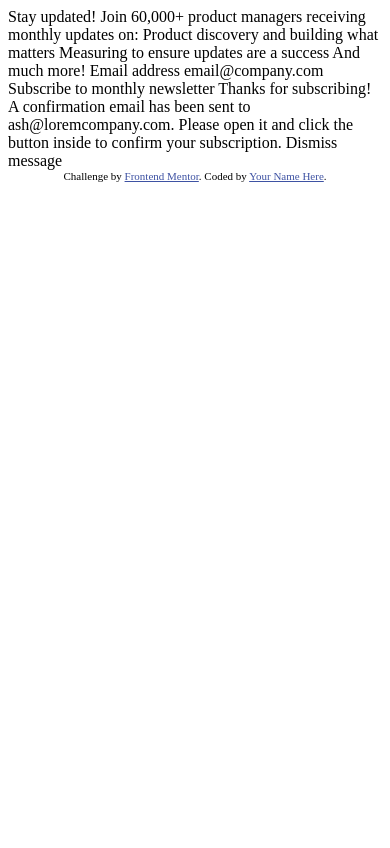
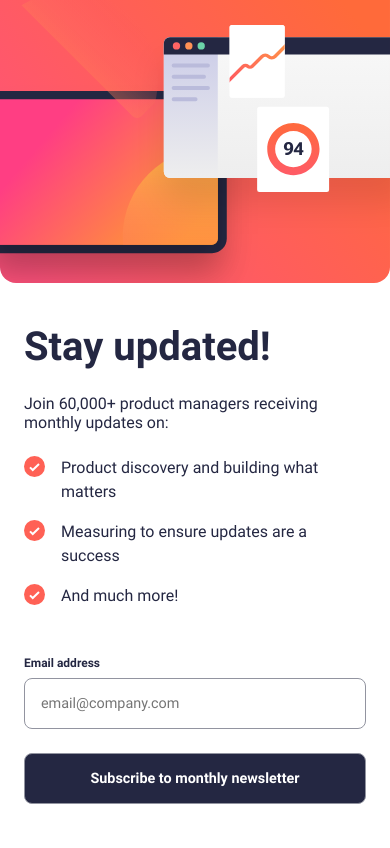
Before and after one commit to TCO932/newsletter-sign-up-with-success-message-main, a plain HTML site: page index.html in a window 390 px wide. Shown: the top 848 px of the page. Drawn offline with Linux system fonts and the light colour scheme.

Commit message:
mobile-0.9

```diff
--- a/index.html
+++ b/index.html
@@ -5,48 +5,69 @@
   <meta name="viewport" content="width=device-width, initial-scale=1.0"> <!-- displays site properly based on user's device -->
 
   <link rel="icon" type="image/png" sizes="32x32" href="./assets/images/favicon-32x32.png">
+  <link rel="stylesheet" href="style.css">
+
+  <script src="main.js" defer></script>
 
   <title>Frontend Mentor | Newsletter sign-up form with success message</title>
 
-  <!-- Feel free to remove these styles or customise in your own stylesheet 👍 -->
-  <style>
-    .attribution { font-size: 11px; text-align: center; }
-    .attribution a { color: hsl(228, 45%, 44%); }
-  </style>
 </head>
 <body>
 
-  <!-- Sign-up form start -->
+  <main>
+    <article id="subscribe">
+      <div class="pic">
+      </div>
+      <div class="content">
+        <div class="info">
+          <h1>
+            Stay updated!
+          </h1>
+          <p>
+            Join 60,000+ product managers receiving monthly updates on:
+          </p>
+          <ul>
+            <li>
+              Product discovery and building what matters
+            </li>
+            <li>
+              Measuring to ensure updates are a success
+            </li>
+            <li>
+              And much more!
+            </li>
+          </div>
+          <form id="subscribe-form" novalidate>
+            <p class="labels">
+              <label for="email">
+                Email address
+              </label>
+              <span id="error-message"></span>
+            </p>
+            <input id="email" name="email" type="email" required placeholder="email@company.com">
+            <button type="submit">
+              Subscribe to monthly newsletter
+            </button>
+          </form>
+        </ul>
+      </div>
+    </article>
+  </main>
 
-  Stay updated!
-
-  Join 60,000+ product managers receiving monthly updates on:
-
-  Product discovery and building what matters
-  Measuring to ensure updates are a success
-  And much more!
-
-  Email address
-  email@company.com
-
-  Subscribe to monthly newsletter
-
-  <!-- Sign-up form end -->
-
-  <!-- Success message start -->
-
-  Thanks for subscribing!
-
-  A confirmation email has been sent to ash@loremcompany.com.
-  Please open it and click the button inside to confirm your subscription.
-
-  Dismiss message
-
-  <!-- Success message end -->
-
-  <div class="attribution">
-    Challenge by <a href="https://www.frontendmentor.io?ref=challenge" target="_blank">Frontend Mentor</a>.
-    Coded by <a href="#">Your Name Here</a>.
-  </div>
+  <article id="success">
+    <div class="content">
+      <div class="success-pic"></div>
+      <h1>
+        Thanks for subscribing!
+      </h1>
+      <p>
+        A confirmation email has been sent to <span id="user-email"></span>.
+        Please open it and click the button inside to confirm your subscription.
+      </p>
+    </div>
+    <button>
+      Dismiss message
+    </button>
+  </article>
 </body>
 </html>
--- /dev/null
+++ b/main.js
@@ -0,0 +1,28 @@
+const form = document.getElementById('subscribe-form')
+const subscribe = document.getElementById('subscribe')
+const success = document.getElementById('success')
+
+function handleSubmit(e) {
+    e.preventDefault()
+
+    const formData = new FormData(e.target);
+    const data = Object.fromEntries(formData);
+    console.log(data)
+
+    const emailInput = document.getElementById('email');
+    const errorMessage = document.getElementById('error-message');
+
+    if (!emailInput.checkValidity()) {
+        errorMessage.textContent = emailInput.validationMessage;
+        errorMessage.style.display = 'block';
+        emailInput.classList.add('submited')
+    } else {
+        errorMessage.style.display = 'none';
+        subscribe.style.display = 'none';
+        success.style.display = 'flex';
+        const userEmail = document.getElementById('user-email')
+        userEmail.textContent = emailInput.value
+    }
+}
+
+form.addEventListener('submit', handleSubmit)
--- /dev/null
+++ b/style.css
@@ -0,0 +1,215 @@
+@font-face {
+    font-family: 'Roboto';
+    src: url('assets/fonts/Roboto-Regular.ttf') format('truetype');
+    font-weight: normal;
+    font-style: normal;
+}
+
+@font-face {
+    font-family: 'Roboto';
+    src: url('assets/fonts/Roboto-Bold.ttf') format('truetype');
+    font-weight: Bold;
+    font-style: normal;
+}
+
+:root {
+    /* primary */
+    --color-tomato: hsl(4, 100%, 67%);
+    --color-tomato-transparent: hsla(4, 100%, 67%, 0.2);
+
+    /* neutral */
+    --color-dark-slate-grey: hsl(234, 29%, 20%);
+    --color-charcoal-grey: hsl(235, 18%, 26%);
+    --color-grey: hsl(231, 7%, 60%);
+    --color-white: hsl(0, 0%, 100%);
+
+
+    --spacing-05: 0.125rem;
+    --spacing-1: 0.25rem;
+    --spacing-2: 0.5rem;
+    --spacing-3: 0.75rem;
+    --spacing-4: 1rem;
+    --spacing-5: 1.25rem;
+    --spacing-6: 1.5rem;
+    --spacing-7: 1.75rem;
+    --spacing-8: 2rem;
+    --spacing-9: 2.25rem;
+    --spacing-10: 2.5rem;
+    --spacing-12: 3rem;
+    --spacing-16: 4rem;
+    --spacing-20: 5rem;
+
+
+    font-family: 'Roboto', sans-serif;
+    font-weight: 500;
+    font-size: 16px;
+    color: var(--color-dark-slate-grey);
+}
+
+body, h1, p, ul {
+    margin: 0;
+}
+
+h1 {
+    color: var(--color-dark-slate-grey);
+    font-weight: bold;
+    font-size: 2.5rem;
+}
+
+article {
+    width: 100%;
+    height: 100vh;
+    display: flex;
+    flex-direction: column;
+}
+
+.pic {
+    background-image: url('assets/images/illustration-sign-up-mobile.svg');
+    background-size: cover;
+
+    border-bottom-left-radius: var(--spacing-4);
+    border-bottom-right-radius: var(--spacing-4);
+
+    flex: 1;
+}
+
+#subscribe .content {
+    padding: var(--spacing-10) var(--spacing-6);
+    flex-direction: column;
+}
+
+.info {
+    display: flex;
+    flex-direction: column;
+    gap: var(--spacing-6);
+    margin-bottom: var(--spacing-8);
+}
+
+ul {
+    list-style-type: none;
+    padding-left: 0;
+
+}
+
+li {
+    display: flex;
+    line-height: var(--spacing-6);
+    margin-bottom: var(--spacing-4);
+}
+
+li::before {
+    display: inline-block;
+    width: 21px;
+    height: 21px;
+    margin-right: var(--spacing-4);
+    content: url('assets/images/icon-list.svg');
+}
+
+#subscribe-form {
+    display: flex;
+    flex-direction: column;
+}
+
+p.labels {
+    display: flex;
+    flex-direction: row;
+    justify-content: space-between;
+    margin-bottom: var(--spacing-2);
+
+
+    font-size: 0.75rem;
+    font-weight: bold;
+}
+
+#error-message {
+    display: none;
+    color: var(--color-tomato);
+}
+
+input {
+    border: 1px solid var(--color-grey);
+    border-radius: 0.5rem;
+
+    padding: var(--spacing-4);
+    margin-bottom: var(--spacing-6);
+
+    color: var(--color-grey);
+    font-family: Roboto;
+    font-size: 0.9rem;
+
+    outline-color: transparent;
+    transition: outline-color 0.3s ease;
+}
+
+input:focus-visible {
+    outline: 1px solid var(--color-charcoal-grey);
+}
+
+input.submited:invalid {
+    border-color: var(--color-tomato);
+    color: var(--color-tomato);
+    background-color: var(--color-tomato-transparent);
+}
+
+input.submited:invalid::placeholder {
+    color: var(--color-tomato-transparent);
+}
+
+input.submited:focus-visible:invalid {
+    outline: 1px solid var(--color-tomato);
+}
+
+
+button {
+    border: 1px solid var(--color-grey);
+    border-radius: 0.5rem;
+
+    background-color: var(--color-dark-slate-grey);
+    padding: var(--spacing-4);
+
+    color: var(--color-white);
+    font-family: Roboto;
+    font-weight: bold;
+    font-size: 0.9rem;
+}
+
+button:hover {
+    cursor: pointer;
+}
+
+article#success {
+    display: none;
+
+    height: 100vh;
+    display: flex;
+    flex-direction: column;
+
+    box-sizing: border-box;
+    padding: var(--spacing-10) var(--spacing-6);
+}
+
+.success-pic {
+    background-image: url('assets/images/icon-success.svg');
+    background-size: cover;
+    height: 64px;
+    width: 64px;
+
+    margin-bottom: var(--spacing-2);
+}
+
+#success .content {
+    display: flex;
+    flex-direction: column;
+    justify-content: center;
+    flex: 1;
+
+    gap: var(--spacing-6);
+}
+
+#success p {
+    line-height: var(--spacing-6);
+}
+
+#user-email {
+    font-weight: bold;
+}
```
